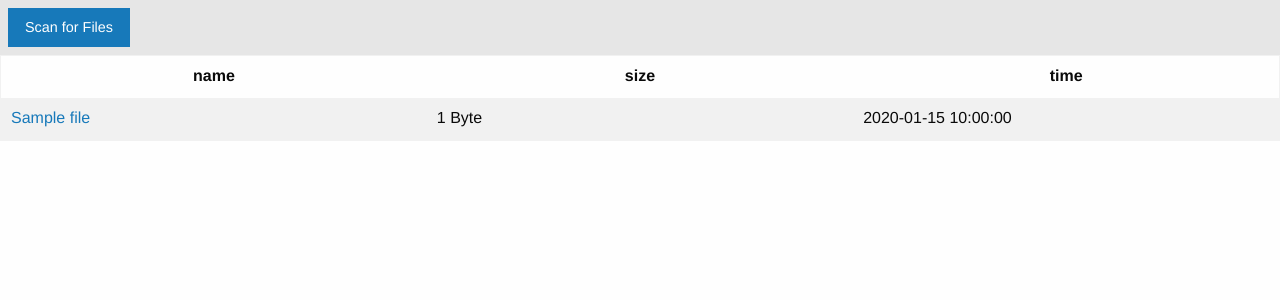
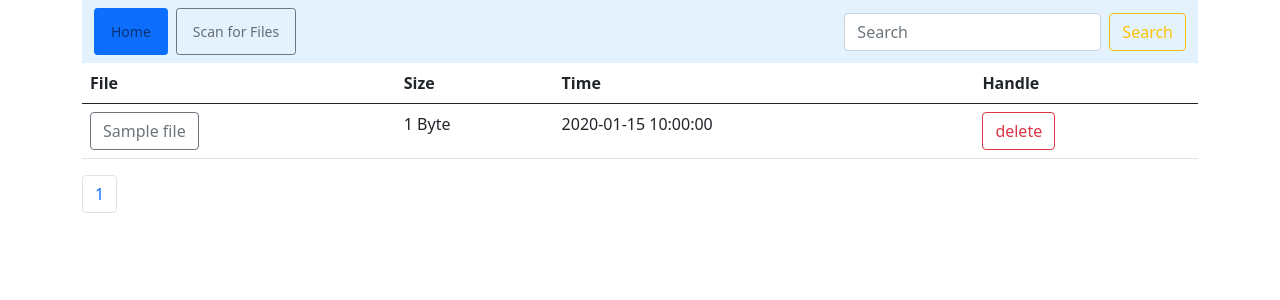
Before and after one commit to exegoist/flask-filemanager, a Python web app: template app/templates/index.html in a window 1280 px wide. Shown: the top 300 px of the page. Run offline with Jinja, Linux system fonts and the light colour scheme; the template is opened without the code that fills it: most values are stand-ins (such as "Sample title", 1, 10 or a date in 2020); some libraries are stand-ins or nearby versions.

Commit message:
new design with search and delete

```diff
--- a/app/templates/index.html
+++ b/app/templates/index.html
@@ -2,39 +2,62 @@
 <html lang="en">
 <head>
     <meta charset="UTF-8">
-    <title>Title</title>
-    <link rel="stylesheet" href="https://cdn.jsdelivr.net/npm/foundation-sites@6.6.3/dist/css/foundation.min.css" integrity="sha256-ogmFxjqiTMnZhxCqVmcqTvjfe1Y/ec4WaRj/aQPvn+I=" crossorigin="anonymous">
+    <title>Scan</title>
+    <link href="https://cdn.jsdelivr.net/npm/bootstrap@5.1.0/dist/css/bootstrap.min.css" rel="stylesheet" integrity="sha384-KyZXEAg3QhqLMpG8r+8fhAXLRk2vvoC2f3B09zVXn8CA5QIVfZOJ3BCsw2P0p/We" crossorigin="anonymous">
+    <link href="https://cdn.jsdelivr.net/npm/bootstrap@5.0.2/dist/css/bootstrap.min.css" rel="stylesheet" integrity="sha384-EVSTQN3/azprG1Anm3QDgpJLIm9Nao0Yz1ztcQTwFspd3yD65VohhpuuCOmLASjC" crossorigin="anonymous">
 </head>
 <body>
-<div class="top-bar">
-    <div class="top-bar-left">
-        <ul class="menu">
-            <li><a href="/scan" class="button">Scan for Files</a></li>
+<div class="container">
+<nav class="navbar navbar-expand-lg navbar-light" style="background-color: #e3f2fd;">
+  <div class="container-fluid">
+    <ul class="navbar-nav me-auto">
+        <li class="btn btn-sm btn-primary me-2"><a class="nav-link" href="/">Home</a></li>
+        <li class="btn btn-sm btn-outline-secondary"><a class="nav-link" href="/scan">Scan for Files</a></li>
     </ul>
+    <form class="form-inline d-flex" action="">
+        <input class="form-control mr-sm-2 me-2" type="search" name="search" placeholder="Search" aria-label="Search" value="{{request.args.search}}">
+        <button class="btn btn-outline-warning my-2 my-sm-0" type="submit">Search</button>
+    </form>
   </div>
+</nav>
 </div>
-<div class="raw">
-    <div class="large-9 medium-12 large-centered columns">
-        <table width="100%">
+<div class="container">
+    <table class="table table-hover">
+        <thead>
+            <tr>
+                <th scope="col">File</th>
+                <th scope="col">Size</th>
+                <th scope="col">Time</th>
+                <th scope="col">Handle</th>
+            </tr>
+        </thead>
         <tbody>
-            <tr>
-                <th width="30%">name</th>
-                <th width="30%">size</th>
-                <th width="30%">time</th>
-
-            </tr>
             {% if files %}
             {% for file in files %}
         <tr>
-                <td><a href="{{ file.url }}">{{ file.name }}</a></td>
+            <td><a class="btn btn-outline-secondary" href="{{ file.url }}">{{ file.name }}</a></td>
             <td>{{ file.size|filesizeformat }}</td>
             <td>{{ file.time.strftime('%Y-%m-%d %H:%M:%S') }}</td>
+            <td><a class="btn btn-outline-danger" href="/delete/{{ file.id }}">delete</a></td>
         </tr>
             {% endfor %}
             {% endif %}
         </tbody>
     </table>
 </div>
+    <div class="container">
+        <nav>
+            <ul class="pagination">
+                {% for page in pages %}
+                {% if page %}
+                    <li class="page-item">
+                        <a class="page-link" href="/{{ page }}"> {{ page }} </a>
+                    </li>
+                {% else %}
+                {% endif %}
+                {% endfor %}
+            </ul>
+        </nav>
     </div>
 </body>
 </html>
--- a/config.py
+++ b/config.py
@@ -1 +1,2 @@
 DIR = '/home/me/Downloads'
+PAGESIZE = 20
```
Also changed, not shown: app/routes.py (+32 -6 lines), 1 other file. Lines whose indentation alone changed are shown as unchanged.
